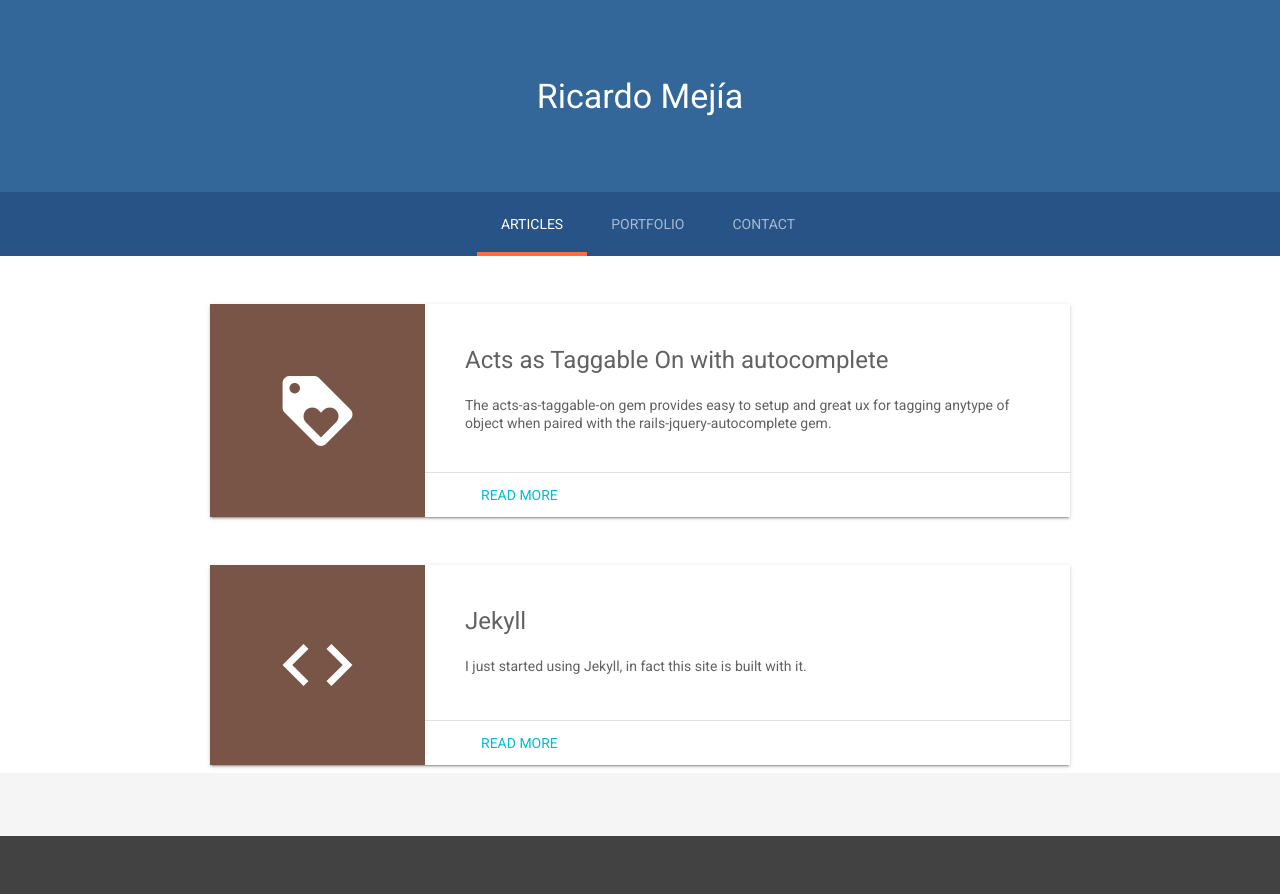
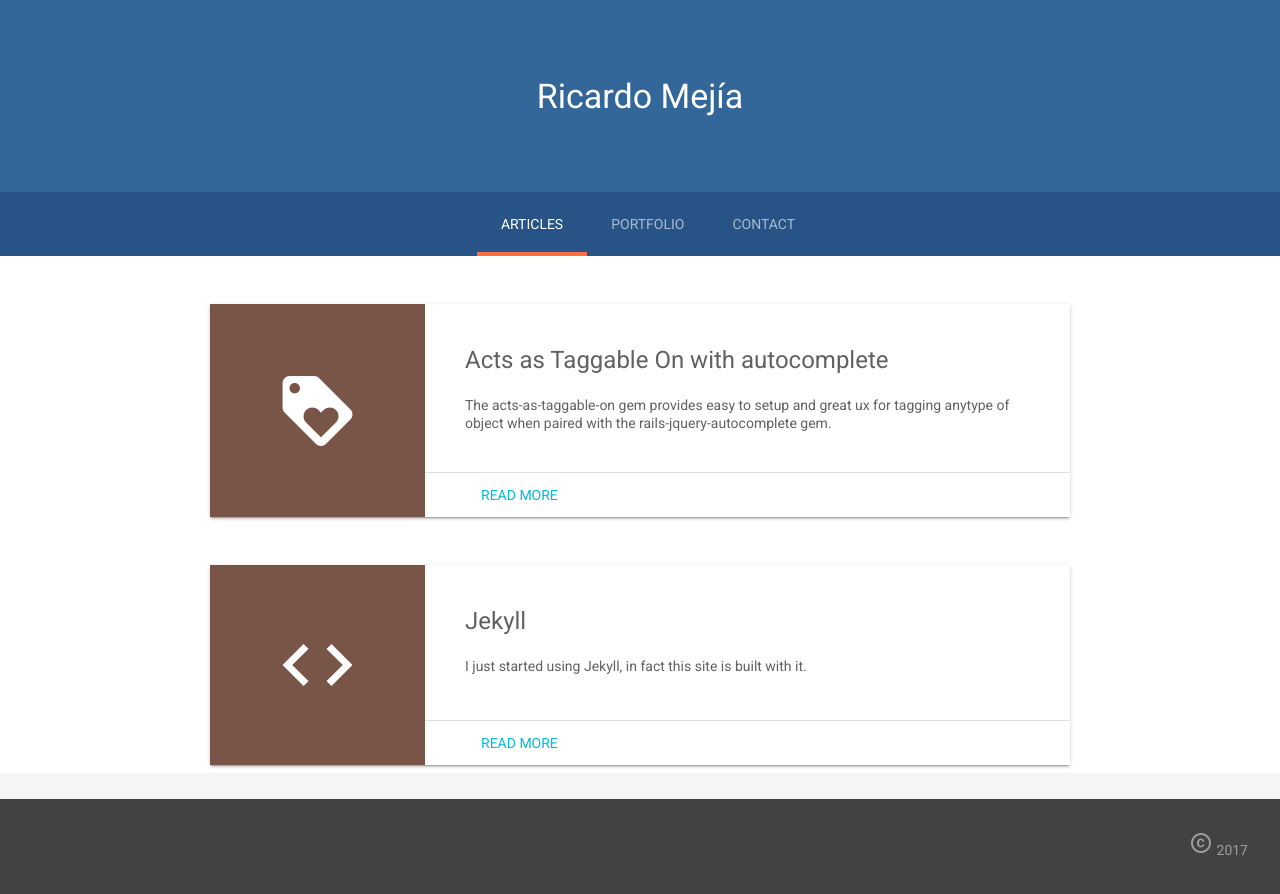
Before and after one commit to mejiaro/mejiaro.github.io, a Jekyll site: the page built from index.md, in a window 1280 px wide. Shown: the top 894 px of the page. Built offline with Jekyll 4.4.1, drawn with Linux system fonts in a browser that asks for light colours.

Commit message:
add footer

```diff
--- a/_includes/footer.html
+++ b/_includes/footer.html
@@ -1,5 +1,8 @@
 <footer class="mdl-mini-footer">
-  <div class="mdl-mini-footer__left-section">
-    <div class="mdl-logo"></div>
+  <div class="mdl-mini-footer__right-section">
+
+    <ul class="mdl-mini-footer__link-list">
+      <li><i class="material-icons">copyright</i>  {{ site.time | date: '%Y' }}</li>
+    </ul>
   </div>
 </footer>
--- a/_layouts/articles.html
+++ b/_layouts/articles.html
@@ -31,9 +31,9 @@
               </section>
           </div>
       </main>
+      {% include footer.html %}
+    </div>
 
-    </div>
-    {% include footer.html %}
     <script src="https://code.getmdl.io/1.3.0/material.min.js"></script>
   </body>
 </html>
```
Also changed, not shown: _layouts/home.html (line endings or trailing spaces).
